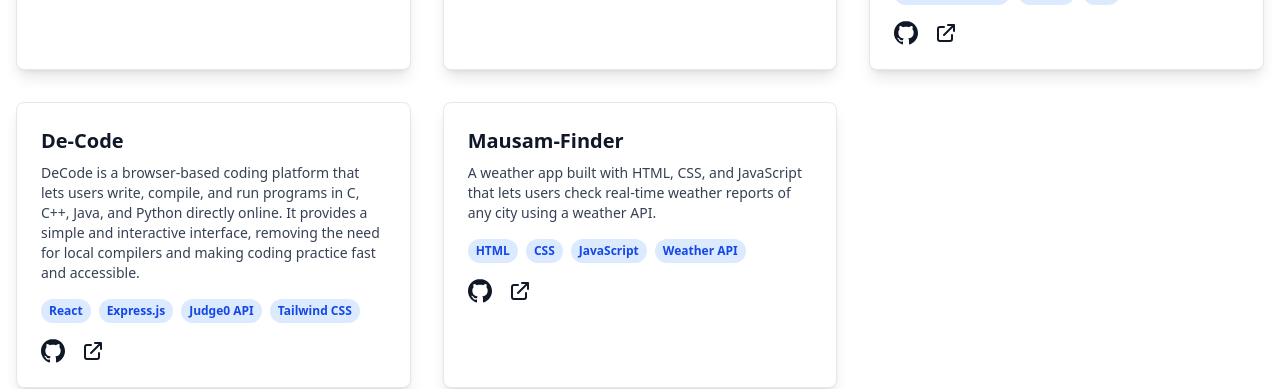
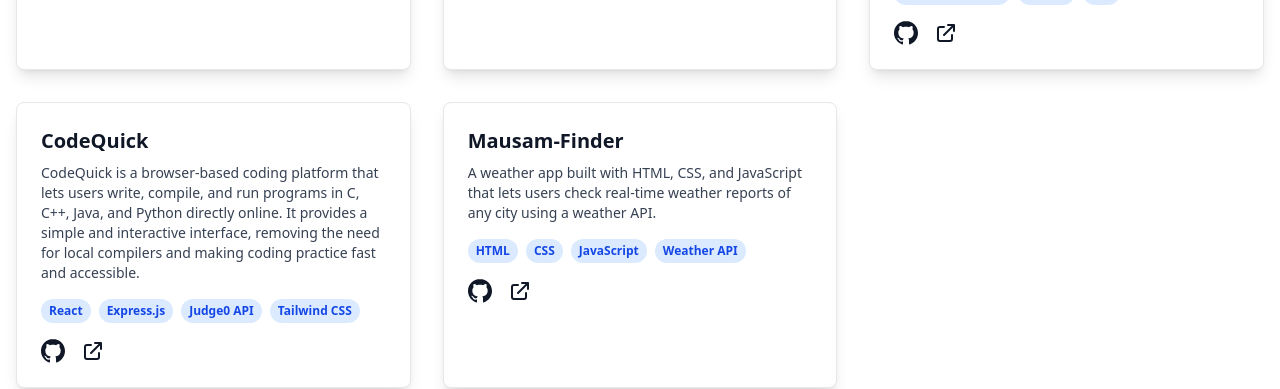
Before and after one commit to Mddanishalam2/Portfolio, a React (Vite) app: page / in a window 1280 px wide. Shown: the part 1740-2129 px from the top of the page. Built offline with nearby package versions, Linux system fonts and the light colour scheme.

Commit message:
Adding some projects live link

```diff
--- a/src/data/projectsData.js
+++ b/src/data/projectsData.js
@@ -18,14 +18,14 @@ const projectsData = [
     description: 'BSEB Pathshala is an educational web platform that helps students access organized study notes, important PDFs, and learning resources in one place. It provides subject-wise materials, easy navigation, and quick downloads, making exam preparation simple, accessible, and student-friendly for BSEB learners across different classes.',
      technologies: ['React', 'TypeScript', 'Tailwind CSS','Firebase Storage','HTML5','CSS'],
       githubLink: 'https://github.com/Mddanishalam2/BSEB-Pathsala',
-      liveLink: '#',
+      liveLink: 'https://bsebpathsala.vercel.app/',
   },
   {
-    title: 'De-Code',
-    description: 'DeCode is a browser-based coding platform that lets users write, compile, and run programs in C, C++, Java, and Python directly online. It provides a simple and interactive interface, removing the need for local compilers and making coding practice fast and accessible.',
+    title: 'CodeQuick',
+    description: 'CodeQuick is a browser-based coding platform that lets users write, compile, and run programs in C, C++, Java, and Python directly online. It provides a simple and interactive interface, removing the need for local compilers and making coding practice fast and accessible.',
      technologies: ['React', 'Express.js', 'Judge0 API', 'Tailwind CSS'],
-      githubLink: 'https://github.com/Mddanishalam2/DeCode',
-      liveLink: '#',
+      githubLink: 'https://github.com/Mddanishalam2/Codequick',
+      liveLink: 'https://codequick-v2-rhha.onrender.com/',
   },
   {
     title: 'Mausam-Finder',
```
